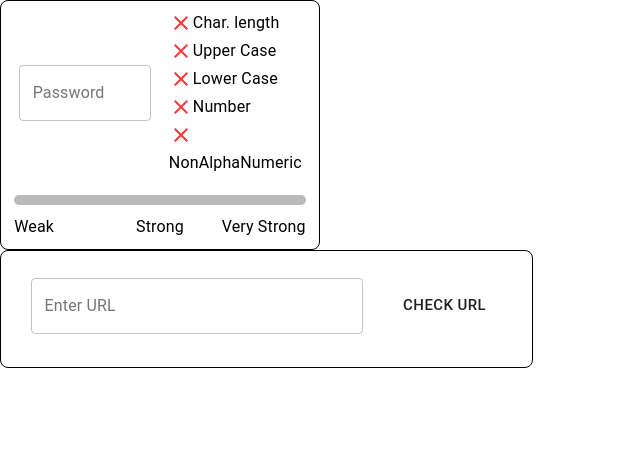
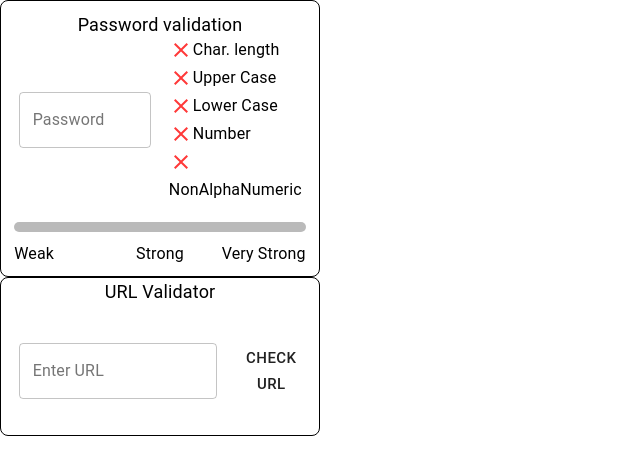
Before and after one commit to nlister-makor/enigma_x_utils_sandbox, a React (Create React App) app: page / in a window 1280 px wide. Shown: the top 474 px of the page, without its empty margins (0-640 px from the left). Built offline with nearby package versions, Linux system fonts and the light colour scheme.

Commit message:
add URL Validation

```diff
--- a/src/Components/Password.js
+++ b/src/Components/Password.js
@@ -20,8 +20,11 @@ function Password() {
   useEffect(() => {}, [validState]);
 
   return (
-      <Grid item xs={12} lg={3} style={{ borderRadius: 8 , border : '1px solid black' }}>
-        <Grid container alignItems="center" justifyContent="space-evenly" style={{paddingBlock :10}}>
+    <Grid item xs={12} lg={3} style={{ borderRadius: 8, border: '1px solid black' }}>
+      <Grid container alignItems="center" justifyContent="space-evenly" style={{ paddingBlock: 10 }}>
+        <Grid item xs={12}>
+          <Typography style={{ textAlign: 'center', fontSize: 18 }}>Password validation</Typography>
+        </Grid>
         <Grid item xs={5}>
           <TextField id="outlined-basic" label="Password" variant="outlined" style={{ width: '100%' }} onChange={(e) => valid(e)} />
         </Grid>
--- a/src/Components/UrlValidation.js
+++ b/src/Components/UrlValidation.js
@@ -1,4 +1,4 @@
-import { Button, Grid, TextField } from '@material-ui/core'
+import { Button, Grid, TextField, Typography } from '@material-ui/core'
 import { Alert } from '@material-ui/lab'
 
 import { URLValidator } from 'enigma-x-utilities'
@@ -24,9 +24,12 @@ function UrlValidation() {
   useEffect(() => {}, [URL])
 
   return (
-    <Grid item xs={5} style={{ borderRadius: 8, borderRadius: 8, border: '1px solid black' }}>
+    <Grid item xs={3} style={{ borderRadius: 8, borderRadius: 8, border: '1px solid black' }}>
       <Grid container alignItems='center' justifyContent='space-evenly'>
-        <Grid item xs={11} style={{ marginBottom: '5%' }}>
+        <Grid item xs={12}>
+          <Typography style={{textAlign: 'center', fontSize : 18}}>URL Validator</Typography>
+        </Grid>
+        <Grid item xs={8} style={{ paddingBlock: '5%' }}>
           {success == true ? <Alert severity='success'>{message}</Alert> : success == false && <Alert severity='error'>{message}</Alert>}
           {processedURL && <h3> URL: {processedURL}</h3>}
         </Grid>
```
Lines whose indentation alone changed are shown as unchanged.
